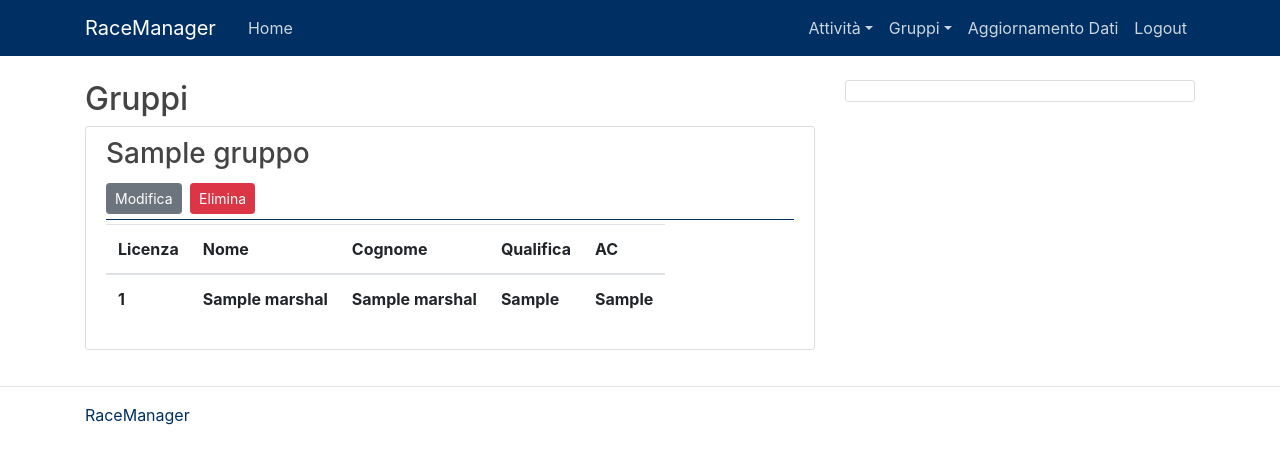
After one commit to EdoardoDiLauro/racemanager, a Flask app: page /group/overview in a window 1280 px wide. The commit adds this page. Shown: the top 464 px of the page. Run offline with Flask 2, Linux system fonts and the light colour scheme; a user stored in the database is signed in; tables that the repository leaves empty hold one stand-in row (values such as "Sample post"); lists and menus that the app fills with data are empty; some libraries are stand-ins or nearby versions.

Commit message:
group create and add ok

```diff
--- a/blog/activities/routes.py
+++ b/blog/activities/routes.py
@@ -55,12 +55,12 @@ def create_transport():
 
 @activities.route("/activity/overview", methods=['GET', 'POST'])
 @login_required
-def panoramica():
+def overview():
     stagelist = Activity.query.filter_by(race_id=current_user.id, tipo="stage")
     transportlist = Activity.query.filter_by(race_id=current_user.id, tipo="transport")
     staylist = Activity.query.filter_by(race_id=current_user.id, tipo="stay")
 
-    return render_template('panoramica.html', stagelist=stagelist, transportlist=transportlist, staylist=staylist)
+    return render_template('activity_overview.html', stagelist=stagelist, transportlist=transportlist, staylist=staylist)
 
 @activities.route("/activity/stage/<int:activity_id>/groups", methods=['GET', 'POST'])
 @login_required
--- a/blog/groups/routes.py
+++ b/blog/groups/routes.py
@@ -16,7 +16,7 @@ groups = Blueprint('groups', __name__)
 def new_group():
     teamform = GroupForm()
     filterform = FilterForm()
-    filterform.acf.choices = [("all","Tutti gli AC")]+[(str(item)[3:8], str(item)[3:8]) for item in db.session.query(Marshal.acrinnovo).distinct().order_by(Marshal.acrinnovo)]
+    filterform.acf.choices = [("all","Tutti gli AC"), ("DSA","DSA")]+[(str(item)[3:8], str(item)[3:8]) for item in db.session.query(Marshal.acrinnovo).distinct().order_by(Marshal.acrinnovo).filter(~Marshal.acrinnovo.contains('DSA'))]
     filterform.qualificaf.choices = [("all","Tutte")]+[('CP', "CP"), ('CPP', "CPP"), ('CPQ', "CPQ")]
 
     ms=[]
@@ -95,11 +95,10 @@ def new_group():
         else: return redirect(url_for('groups.new_group'))
 
     if teamform.submitall.data:
-        if not groupwip:
-            group = Gruppo.query.filter_by(nome = teamform.nome.data, race_id=current_user.id).first()
-            if group:
-                flash('Gruppo duplicato', 'warning')
-                return redirect(url_for('groups.new_group'))
+        group = Gruppo.query.filter_by(nome = teamform.nome.data, race_id=current_user.id).first()
+        if group:
+            flash('Gruppo duplicato', 'warning')
+            return redirect(url_for('groups.new_group'))
         group = Gruppo(nome=teamform.nome.data, race_id=current_user.id)
         for data in teamform.teammembers.entries:
             m = Marshal.query.filter_by(licenza = data.licenza.data).first()
@@ -109,33 +108,33 @@ def new_group():
                     m.gruppi.remove(gr)
                     gr.marshals.remove(m)
             group.marshals.append(m)
+            db.session.commit()
         db.session.add(group)
         db.session.commit()
         flash('Gruppo inserito con successo', 'success')
         return redirect(url_for('groups.new_group', groupwip=teamform.nome.data))
 
     if teamform.submitallv.data:
-        if not groupwip:
-            group = Gruppo.query.filter_by(nome=teamform.nome.data, race_id=current_user.id).first()
-            if group:
-                flash('Gruppo duplicato', 'warning')
-                return redirect(url_for('groups.new_group'))
+        group = Gruppo.query.filter_by(nome=teamform.nome.data, race_id=current_user.id).first()
+        if group:
+            flash('Gruppo duplicato', 'warning')
+            return redirect(url_for('groups.new_group'))
         group = Gruppo(nome=teamform.nome.data, race_id=current_user.id)
         for data in teamform.teammembers.entries:
             if data.busy.data != 1:
                 m = Marshal.query.filter_by(licenza=data.licenza.data).first()
                 group.marshals.append(m)
+                db.session.commit()
         db.session.add(group)
         db.session.commit()
         flash('Gruppo inserito con successo', 'success')
         return redirect(url_for('groups.new_group', groupwip=teamform.nome.data))
 
     if teamform.submit.data:
-        if not groupwip:
-            group = Gruppo.query.filter_by(nome=teamform.nome.data, race_id=current_user.id).first()
-            if group:
-                flash('Gruppo duplicato', 'warning')
-                return redirect(url_for('groups.new_group'))
+        group = Gruppo.query.filter_by(nome=teamform.nome.data, race_id=current_user.id).first()
+        if group:
+            flash('Gruppo duplicato', 'warning')
+            return redirect(url_for('groups.new_group'))
         group = Gruppo(nome=teamform.nome.data, race_id=current_user.id)
         for data in teamform.teammembers.entries:
             if data.selezione.data == 1:
@@ -144,8 +143,8 @@ def new_group():
                     gr = Gruppo.query.filter_by(id=g.id).first()
                     if gr.race_id == current_user.id:
                         m.gruppi.remove(gr)
-                        gr.marshals.remove(m)
                 group.marshals.append(m)
+                db.session.commit()
         db.session.add(group)
         db.session.commit()
         flash('Gruppo inserito con successo', 'success')
@@ -154,28 +153,178 @@ def new_group():
     return render_template('create_group.html', title='Inserimento Gruppo',
                            form=teamform, legend='Inserimento Gruppo', filterform=filterform, filterlegend='Filtro')
 
-@groups.route("/group", methods=['GET', 'POST'])
+@groups.route("/group/overview", methods=['GET', 'POST'])
 @login_required
-def new_group():
-    return render_template('panoramica_gruppi.html', title = 'Panoramica Gruppi')
+def overview():
+    groups = Gruppo.query.filter_by(race_id=current_user.id).all()
+    return render_template('group_overview.html', title ='Panoramica Gruppi', groups=groups)
 
+@groups.route("/group/<int:group_id>/delete", methods=['GET','POST'])
+@login_required
+def delete_group(group_id):
+    group = Gruppo.query.get_or_404(group_id)
+    if group.race_id != current_user.id:
+        abort(403)
+    for m in group.marshals:
+        m.gruppi.remove(group)
+        db.session.commit()
+    db.session.delete(group)
+    db.session.commit()
+    flash('Gruppo eliminato', 'success')
+    return redirect(url_for('groups.overview'))
+
+@groups.route("/group/<int:group_id>", methods=['GET', 'POST'])
+@login_required
+def group(group_id):
+    group = Gruppo.query.get_or_404(group_id)
+
+
+    return render_template('group.html', title=group.nome , group=group)
+
+@groups.route("/group/<int:group_id>/update", methods=['GET', 'POST'])
+@login_required
+def update_group(group_id):
+    group = Gruppo.query.get_or_404(group_id)
+    if group.race_id != current_user.id:
+        abort(403)
+
+    teamform = GroupForm()
+    filterform = FilterForm()
+    filterform.acf.choices = [("all", "Tutti gli AC"), ("DSA", "DSA")] + [(str(item)[3:8], str(item)[3:8]) for item in
+                                                                          db.session.query(
+                                                                              Marshal.acrinnovo).distinct().order_by(
+                                                                              Marshal.acrinnovo).filter(
+                                                                              ~Marshal.acrinnovo.contains('DSA'))]
+    filterform.qualificaf.choices = [("all", "Tutte")] + [('CP', "CP"), ('CPP', "CPP"), ('CPQ', "CPQ")]
+
+    ms = []
+    ps = []
+    pps = []
+    licenza = request.values.get('licenza')
+    cognome = request.values.get('cognome')
+    nome = request.values.get('nome')
+    acrinnovo = request.values.get('ac')
+    qualifica = request.values.get('qualifica')
+    groupwip = group.nome
+
+    if licenza:
+        ps = [m for m in Marshal.query.distinct().filter_by(licenza=licenza)]
+    elif cognome and nome:
+        ps = [m for m in Marshal.query.distinct().filter_by(cognome=cognome.upper(), nome=nome.upper())]
+    elif cognome:
+        ps = [m for m in Marshal.query.distinct().filter_by(cognome=cognome.upper())]
+    elif nome:
+        ps = [m for m in Marshal.query.distinct().filter_by(nome=nome.upper())]
+    elif acrinnovo and qualifica:
+        ps = [m for m in Marshal.query.distinct().filter_by(acrinnovo=acrinnovo, qualifica=qualifica)]
+    elif acrinnovo:
+        ps = [m for m in Marshal.query.distinct().filter_by(acrinnovo=acrinnovo)]
+    elif qualifica:
+        ps = [m for m in Marshal.query.distinct().filter_by(qualifica=qualifica)]
+    else:
+        ps = Marshal.query.distinct().limit(50).all()
+
+    if qualifica:
+        ms = toolz.unique(ps, key=lambda x: x.licenza)
+    else:
+        for p in ps:
+            if p.flaltraq == 1 or p.flaltraq == 4:
+                m = Marshal.query.filter_by(licenza=p.licenza, qualifica="CPP").first()
+            elif p.flaltraq == 2:
+                m = Marshal.query.filter_by(licenza=p.licenza, qualifica="CPQ").first()
+            else:
+                m = Marshal.query.filter_by(licenza=p.licenza).first()
+
+            pps.append(m)
+
+        ms = toolz.unique(pps, key=lambda x: x.licenza)
+
+    if groupwip:
+        teamform.nome.data = groupwip
+
+    for marshal in ms:  # some database function to get a list of team members
+        marshal_form = AddMarshalForm()
+        marshal_form.licenza = marshal.licenza
+        marshal_form.nome = marshal.nome
+        marshal_form.cognome = marshal.cognome
+        marshal_form.ac = marshal.acrinnovo
+        marshal_form.qualifica = marshal.qualifica
+        m = Marshal.query.filter_by(id=marshal.id).first()
+        for g in m.gruppi:
+            gr = Gruppo.query.filter_by(id=g.id).first()
+            if gr.race_id == current_user.id:
+                marshal_form.busy = 1
+                marshal_form.selezione = 0
+        teamform.teammembers.append_entry(marshal_form)
+
+    if filterform.submitf.data and filterform.validate_on_submit():
+        if filterform.licenzaf.data:
+            return redirect(url_for('groups.update_group', licenza=filterform.licenzaf.data))
+        elif filterform.cognomef.data:
+            return redirect(url_for('groups.update_group', cognome=filterform.cognomef.data))
+        elif filterform.nomef.data:
+            return redirect(url_for('groups.update_group', nome=filterform.nomef.data))
+        elif filterform.acf.data != "all":
+            if filterform.qualificaf.data != "all":
+                return redirect(
+                    url_for('groups.update_group', ac=filterform.acf.data, qualifica=filterform.qualificaf.data))
+            return redirect(url_for('groups.update_group', ac=filterform.acf.data))
+        elif filterform.qualificaf.data != "all":
+            return redirect(url_for('groups.update_group', qualifica=filterform.qualificaf.data))
+        else:
+            return redirect(url_for('groups.update_group'))
+
+    if teamform.submitall.data:
+        if teamform.nome.data:
+            group.nome = teamform.nome.data
+        for data in teamform.teammembers.entries:
+            m = Marshal.query.filter_by(licenza=data.licenza.data).first()
+            for g in m.gruppi:
+                gr = Gruppo.query.filter_by(id=g.id).first()
+                if gr.race_id == current_user.id:
+                    m.gruppi.remove(gr)
+                    gr.marshals.remove(m)
+            group.marshals.append(m)
+            db.session.commit()
+        db.session.add(group)
+        db.session.commit()
+        flash('Gruppo modificato con successo', 'success')
+        return redirect(url_for('groups.update_group', groupwip=teamform.nome.data))
+
+    if teamform.submitallv.data:
+        if teamform.nome.data:
+            group.nome = teamform.nome.data
+        for data in teamform.teammembers.entries:
+            if data.busy.data != 1:
+                m = Marshal.query.filter_by(licenza=data.licenza.data).first()
+                group.marshals.append(m)
+                db.session.commit()
+        db.session.add(group)
+        db.session.commit()
+        flash('Gruppo modificato con successo', 'success')
+        return redirect(url_for('groups.update_group', groupwip=teamform.nome.data))
+
+    if teamform.submit.data:
+        if teamform.nome.data:
+            group.nome = teamform.nome.data
+        for data in teamform.teammembers.entries:
+            if data.selezione.data == 1:
+                m = Marshal.query.filter_by(licenza=data.licenza.data).first()
+                for g in m.gruppi:
+                    gr = Gruppo.query.filter_by(id=g.id).first()
+                    if gr.race_id == current_user.id:
+                        m.gruppi.remove(gr)
+                group.marshals.append(m)
+                db.session.commit()
+        db.session.add(group)
+        db.session.commit()
+        flash('Gruppo modificato con successo', 'success')
+        return redirect(url_for('groups.update_group', groupwip=teamform.nome.data))
+
+    return render_template('update_group.html', title="Modifica Gruppo", form=teamform, legend='Modifica Gruppo - Aggiunta Personale', filterform=filterform, filterlegend='Filtro')
 
 
 @groups.route("/post/<int:post_id>", methods=['GET', 'POST'])
-@login_required
-def post(post_id):
-    post = Post.query.get_or_404(post_id)
-    comments = Comment.query.filter_by(topic=post).order_by(Comment.date_commented.desc())
-    form = CommentForm()
-    if form.validate_on_submit():
-        newcomment = Comment(commenter=current_user, topic=post, content=form.content.data )
-        db.session.add(newcomment)
-        db.session.commit()
-        flash('Your comment has been added!', 'success')
-    return render_template('post.html', title=post.title, post=post, comments=comments, form=form, legend='Add Comment')
-
-
-@groups.route("/post/<int:post_id>/update", methods=['GET', 'POST'])
 @login_required
 def update_post(post_id):
     post = Post.query.get_or_404(post_id)
@@ -199,16 +348,3 @@ def update_post(post_id):
         form.content.data = post.content
     return render_template('create_post.html', title='Update Post',
                            form=form, legend='Update Post')
-
-
-@groups.route("/post/<int:post_id>/delete", methods=['GET','POST'])
-@login_required
-def delete_post(post_id):
-    post = Post.query.get_or_404(post_id)
-    if post.author != current_user:
-        abort(403)
-    Comment.query.filter_by(topic=post).delete(synchronize_session='evaluate')
-    db.session.delete(post)
-    db.session.commit()
-    flash('Your post has been deleted!', 'success')
-    return redirect(url_for('main.home'))
--- a/blog/static/main.css
+++ b/blog/static/main.css
@@ -37,7 +37,7 @@ h1, h2, h3, h4, h5, h6 {
 }
 
 a.article-title:hover {
-  color: #8a1c1e;
+  color: #003063;
   text-decoration: none;
 }
 
@@ -54,7 +54,7 @@ a.article-title:hover {
 .article-metadata {
   padding-bottom: 1px;
   margin-bottom: 4px;
-  border-bottom: 1px solid #FF3333
+  border-bottom: 1px solid #003063
 }
 
 .article-metadata a:hover {
--- a/blog/templates/create_group.html
+++ b/blog/templates/create_group.html
@@ -67,6 +67,9 @@
         </div>
         <div class="form-group">
             {{ form.submitall(class="btn btn-outline-info") }}
+        </div>
+         <div class="form-group">
+            {{ form.submitallv(class="btn btn-outline-info") }}
         </div>
     </form>
 </div>
--- /dev/null
+++ b/blog/templates/group_overview.html
@@ -0,0 +1,35 @@
+{% extends "layout.html" %}
+{% block content %}
+    <h2>Gruppi</h2>
+{% for group in groups %}
+     <article class="media content-section">
+          <div class="media-body">
+         <div class="article-metadata">
+              <h3><a class="mr-2">{{ group.nome }}</a></h3>
+            <a class="btn btn-secondary btn-sm mt-1 mb-1" href="{{ url_for('groups.update_group', group_id=group.id) }}">Modifica</a>
+              <a class="btn btn-danger btn-sm m-1" href="{{ url_for('groups.delete_group', group_id=group.id) }}">Elimina</a>
+         </div>
+         <table class="table table-hover table-responsive" align="center">
+      <thead>
+        <tr>
+          <th scope="col">Licenza</th>
+          <th scope="col">Nome</th>
+          <th scope="col">Cognome</th>
+            <th scope="col">Qualifica</th>
+            <th scope="col">AC</th>
+        </tr>
+      </thead>
+        {% for marshal in group.marshals %}
+        <tr>
+            <th scope="row">{{marshal.licenza}}</th>
+            <th scope="row">{{marshal.nome}}</th>
+            <th scope="row">{{marshal.cognome}}</th>
+            <th scope="row">{{marshal.qualifica}}</th>
+            <th scope="row">{{marshal.acrinnovo}}</th>
+        </tr>
+        {% endfor %}
+    </table>
+          </div>
+     </article>
+{% endfor %}
+{% endblock content%}
--- a/blog/templates/layout.html
+++ b/blog/templates/layout.html
@@ -43,7 +43,7 @@
                         <a class="nav-link dropdown-toggle" href="#" id="navbarDropdown" role="button" data-toggle="dropdown" aria-haspopup="true" aria-expanded="false">
                             Attività</a>
                         <div class="dropdown-menu" aria-labelledby="navbarDropdown">
-                          <a class="dropdown-item" href="{{ url_for('activities.panoramica') }}">Panoramica</a>
+                          <a class="dropdown-item" href="{{ url_for('activities.overview') }}">Panoramica</a>
                           <div class="dropdown-divider"></div>
                             <h6 class="dropdown-header">Inserimento</h6>
                             <a class="dropdown-item" href="{{ url_for('activities.create_stage') }}">Impiego</a>
@@ -55,7 +55,7 @@
                         <a class="nav-link dropdown-toggle" href="#" id="navbarDropdown" role="button" data-toggle="dropdown" aria-haspopup="true" aria-expanded="false">
                             Gruppi</a>
                         <div class="dropdown-menu" aria-labelledby="navbarDropdown">
-                          <a class="dropdown-item" href="{{ url_for('activities.panoramica') }}">Panoramica</a>
+                          <a class="dropdown-item" href="{{ url_for('groups.overview') }}">Panoramica</a>
                             <a class="dropdown-item" href="{{ url_for('groups.new_group') }}">Inserimento</a>
                         </div>
                     </li>
```
Also changed, not shown: blog/templates/update_group.html (added, +167 -0 lines), blog/templates/activity_overview.html (renamed from blog/templates/panoramica.html), blog/templates/group.html (added), blog/templates/panoramica_gruppi.html (deleted).
